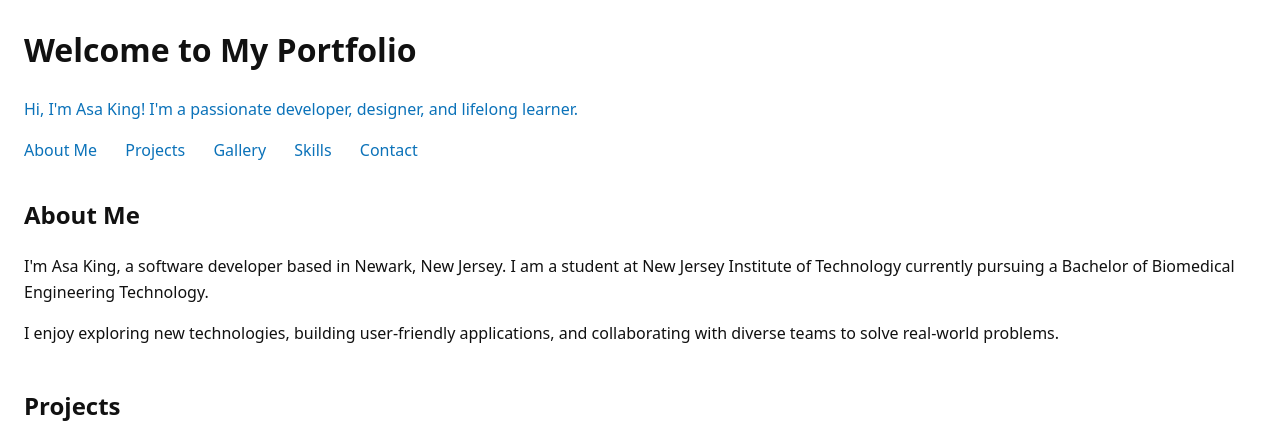
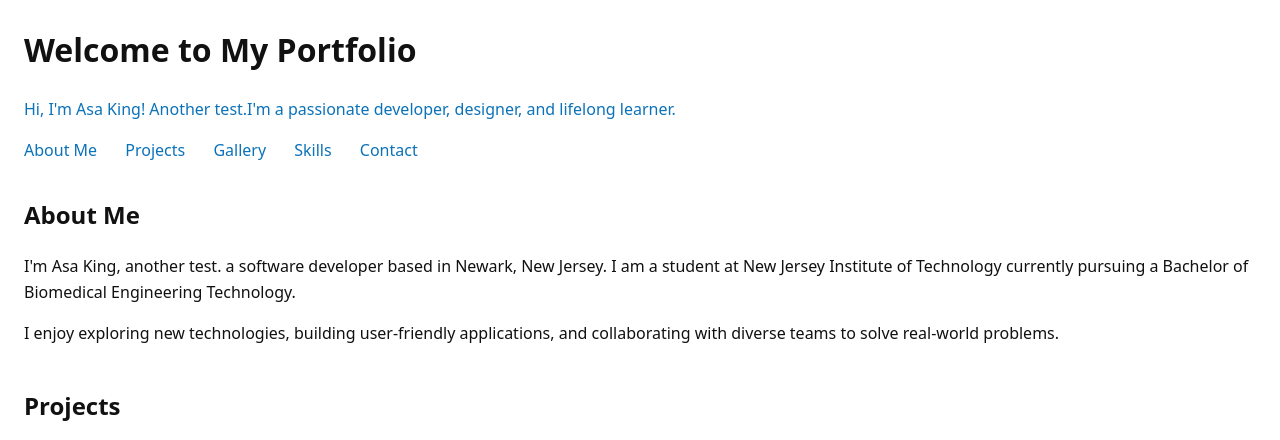
Before and after one commit to abknjit/Portfolio-Website-1.html, a plain HTML site: page index.html in a window 1280 px wide. Shown: the top 440 px of the page. Drawn offline with Linux system fonts and the light colour scheme.

Commit message:
Removing the file with the #

```diff
--- a/#index.html
+++ b/index.html
@@ -163,7 +163,7 @@
 <body>
   <header>
     <h1>Welcome to My Portfolio</h1>
-    <p id="message">Hi, I'm Asa King! I'm a passionate developer, designer, and lifelong learner.</p>
+    <p id="message">Hi, I'm Asa King! Another test.I'm a passionate developer, designer, and lifelong learner.</p>
   </header>
   <nav>
     <a href="#about">About Me</a>
@@ -177,7 +177,7 @@
     <section id="about">
       <h2>About Me</h2>
       <p>
-        I'm Asa King, a software developer based in Newark, New Jersey. I am a student at New Jersey Institute of Technology currently pursuing a Bachelor of Biomedical Engineering Technology.
+        I'm Asa King, another test. a software developer based in Newark, New Jersey. I am a student at New Jersey Institute of Technology currently pursuing a Bachelor of Biomedical Engineering Technology.
       </p>
       <p>
         I enjoy exploring new technologies, building user-friendly applications, and collaborating with diverse teams to solve real-world problems.
```
